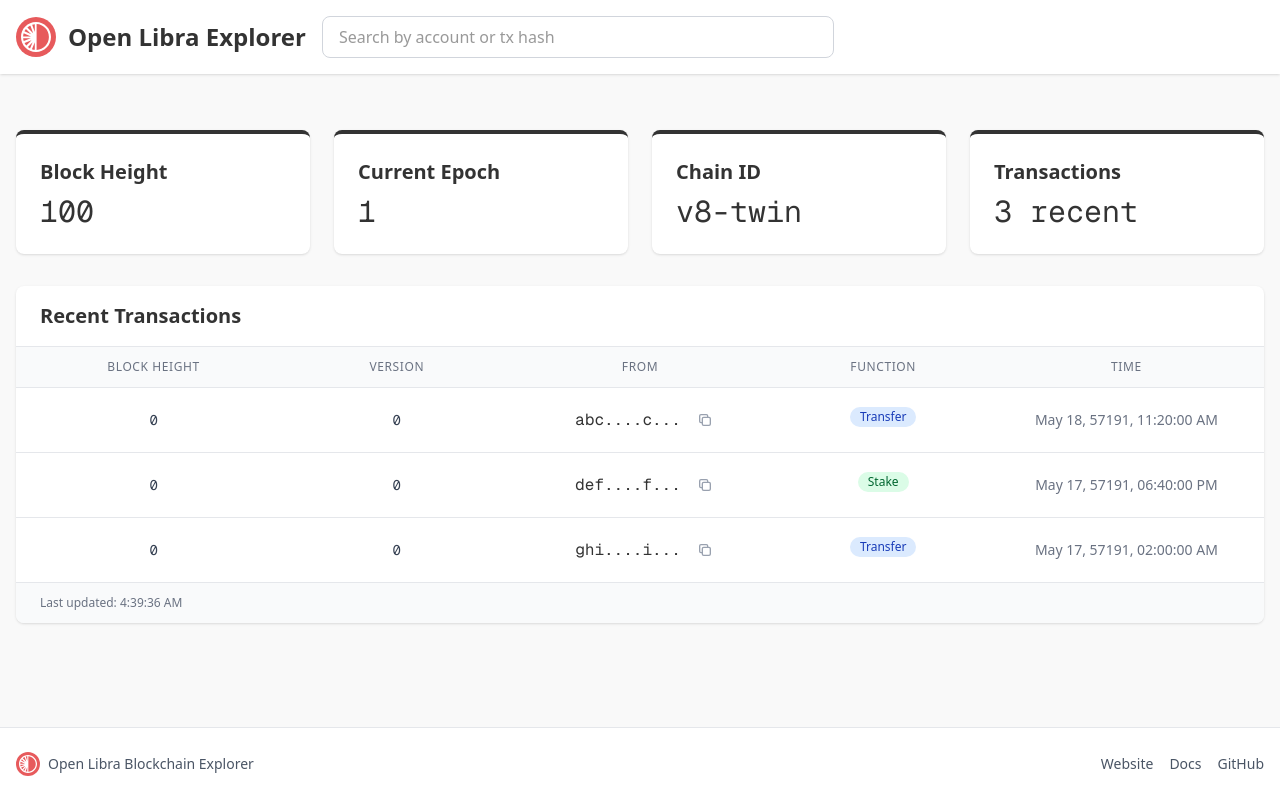
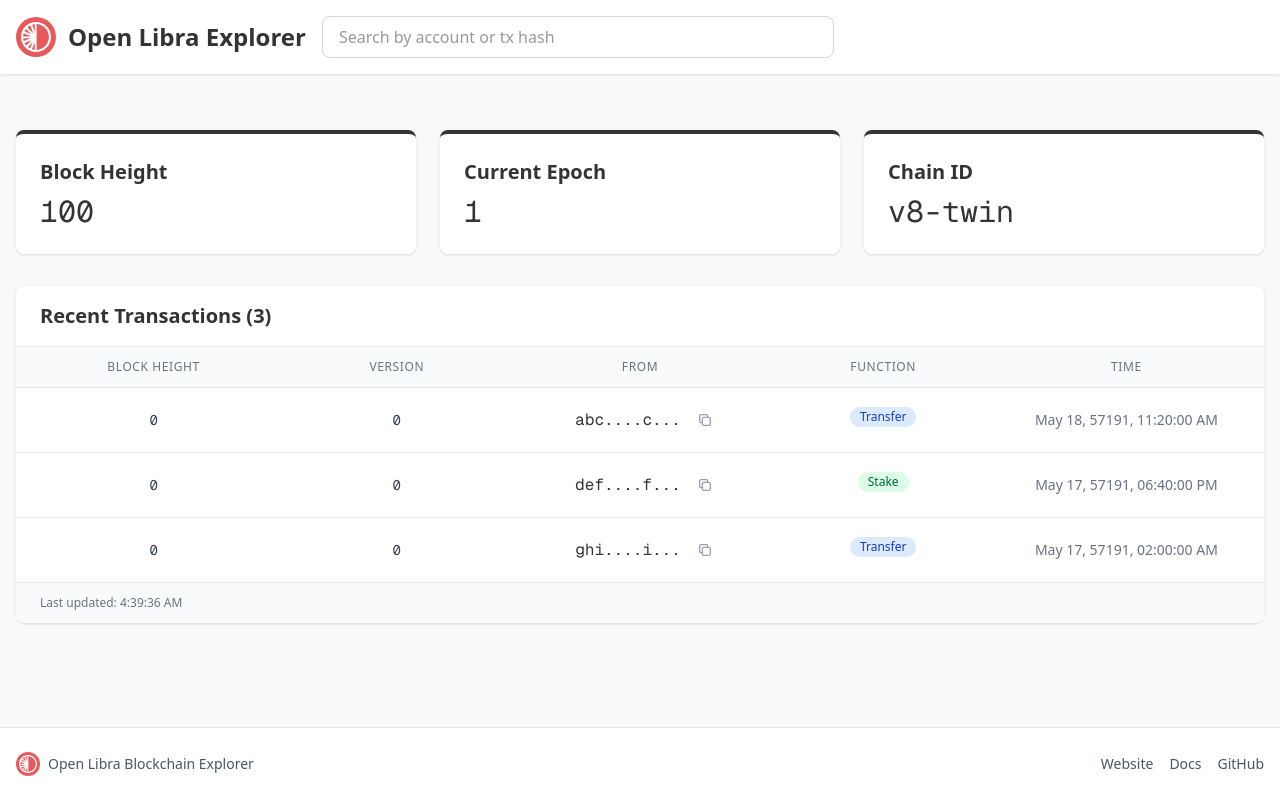
Before and after one commit to sirouk/open-libra-explorer, a Next.js app: page / in a window 1280 px wide. Built offline with nearby package versions, Linux system fonts and the light colour scheme.

Commit message:
transaction count spruce up

```diff
--- a/app/page.tsx
+++ b/app/page.tsx
@@ -45,7 +45,7 @@
           </div>
         ) : (
           <>
-            <div className="grid grid-cols-1 md:grid-cols-2 lg:grid-cols-4 gap-6 mb-8">
+            <div className="grid grid-cols-1 md:grid-cols-2 lg:grid-cols-3 gap-6 mb-8">
               <div className="bg-white dark:bg-gray-800 rounded-lg shadow p-6 border-t-4 border-libra-coral">
                 <h2 className="text-xl font-semibold mb-2">Block Height</h2>
                 <p className="text-3xl font-mono">{blockHeight?.toLocaleString()}</p>
@@ -58,15 +58,11 @@
                 <h2 className="text-xl font-semibold mb-2">Chain ID</h2>
                 <p className="text-3xl font-mono">{chainId}</p>
               </div>
-              <div className="bg-white dark:bg-gray-800 rounded-lg shadow p-6 border-t-4 border-libra-dark">
-                <h2 className="text-xl font-semibold mb-2">Transactions</h2>
-                <p className="text-3xl font-mono">{transactions.length} recent</p>
-              </div>
             </div>
 
             <div className="bg-white dark:bg-gray-800 rounded-lg shadow overflow-hidden">
               <div className="px-6 py-4 border-b border-gray-200 dark:border-gray-700 flex justify-between items-center">
-                <h2 className="text-xl font-semibold">Recent Transactions</h2>
+                <h2 className="text-xl font-semibold">Recent Transactions ({transactions.length})</h2>
                 <div className="flex items-center">
                   <button
                     onClick={refreshData}
```
